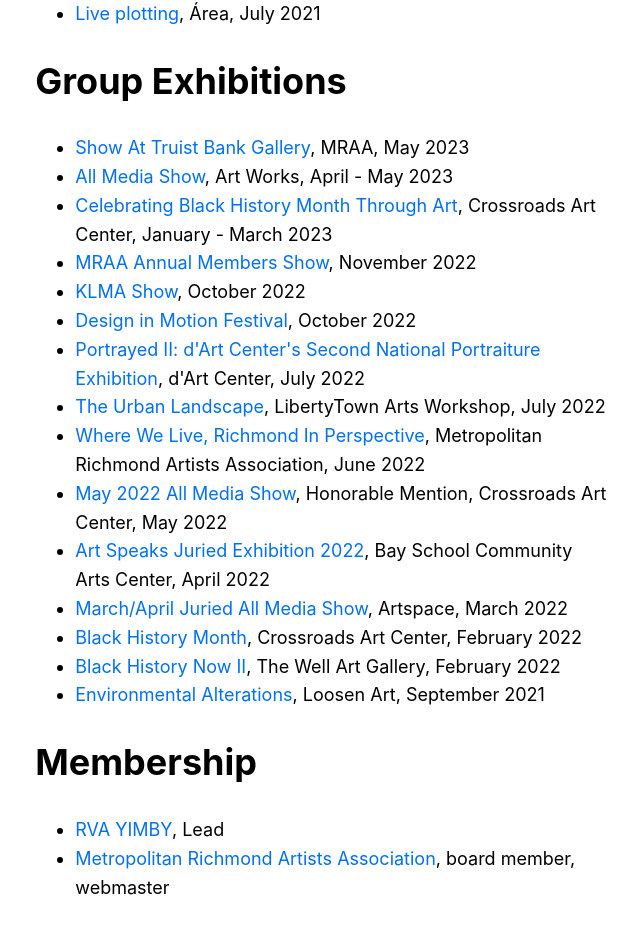
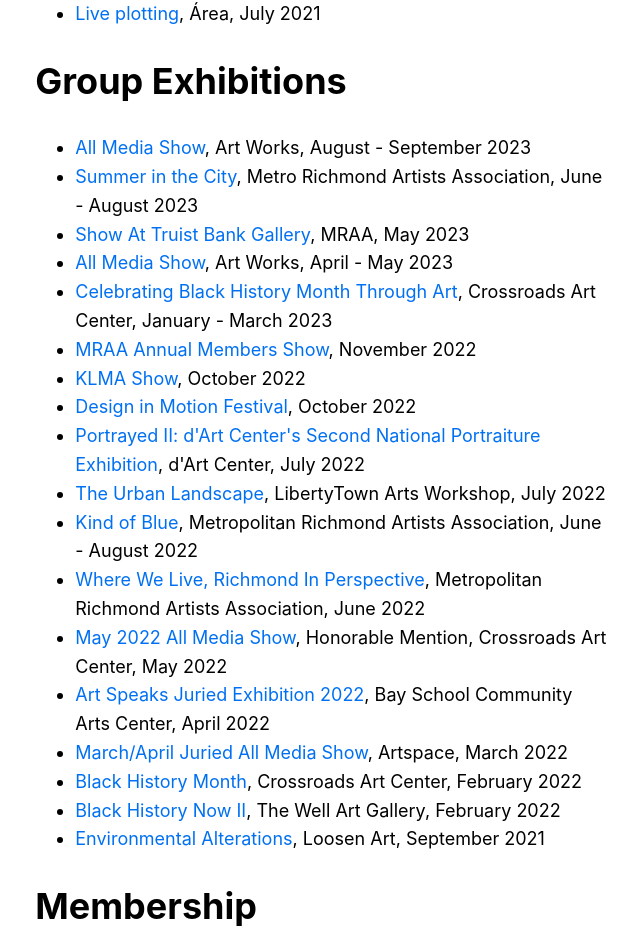
Before and after one commit to apbryant/website, a Next.js app: page /cv in a window 1280 px wide. Shown: the part 1780-2711 px from the top of the page, without its empty margins (318-958 px from the left). Built offline with nearby package versions, Linux system fonts and the light colour scheme.

Commit message:
update cv

```diff
--- a/pages/cv.js
+++ b/pages/cv.js
@@ -51,6 +51,8 @@
 
   <h1>Group Exhibitions</h1>
 	<ul>
+  <li><a href="https://artworksrva.com/blog/events/all-media-show-8/">All Media Show</a>, Art Works, August - September 2023</li>
+  <li><a href="https://metrorichmondart.org/past-exhibitions/">Summer in the City</a>, Metro Richmond Artists Association, June - August 2023</li>
   <li><a href="https://metrorichmondart.org/show-opportunity-truist-bank/">Show At Truist Bank Gallery</a>, MRAA, May 2023</li>
   <li><a href="https://artworksrva.com/blog/events/all-media-show-6/">All Media Show</a>, Art Works, April - May 2023</li>
   <li><a href="https://www.crossroadsartcenter.com/collections/celebrating-black-history-month">Celebrating Black History Month Through Art</a>, Crossroads Art Center, January - March 2023</li>
@@ -59,7 +61,8 @@
   <li><a href="https://demofestival.com/past-festivals/demofestival2022">Design in Motion Festival</a>, October 2022</li>
   <li><a href="https://www.artworkarchive.com/profile/d-art-center/exhibition/portrayed-ii-d-art-center-s-second-national-portraiture-exhibition/pieces?page=2">Portrayed II: d'Art Center's Second National Portraiture Exhibition</a>, d'Art Center, July 2022</li>
   <li><a href="https://libertytownarts.com/in-the-gallery/">The Urban Landscape</a>, LibertyTown Arts Workshop, July 2022</li>
-  <li><a href="https://metrorichmondart.org/exhibitions-events/">Where We Live, Richmond In Perspective</a>, Metropolitan Richmond Artists Association, June 2022</li>
+  <li><a href="https://metrorichmondart.org/kind-of-blue-opens-july-15-at-cultural-arts-center-at-glen-allen/">Kind of Blue</a>, Metropolitan Richmond Artists Association, June - August 2022</li>
+  <li><a href="https://metrorichmondart.org/where-we-live-opens-june-2022-at-richmond-public-library/">Where We Live, Richmond In Perspective</a>, Metropolitan Richmond Artists Association, June 2022</li>
   <li><a href="https://www.crossroadsartcenter.com/">May 2022 All Media Show</a>, Honorable Mention, Crossroads Art Center, May 2022</li>
   <li><a href="https://www.bayschool-arts.com/pages/artspeaks">Art Speaks Juried Exhibition 2022</a>, Bay School Community Arts Center, April 2022</li>
   <li><a href="http://artspacegallery.org/2022/exhibits/all_media_march_april/">March/April Juried All Media Show</a>, Artspace, March 2022</li>
```
